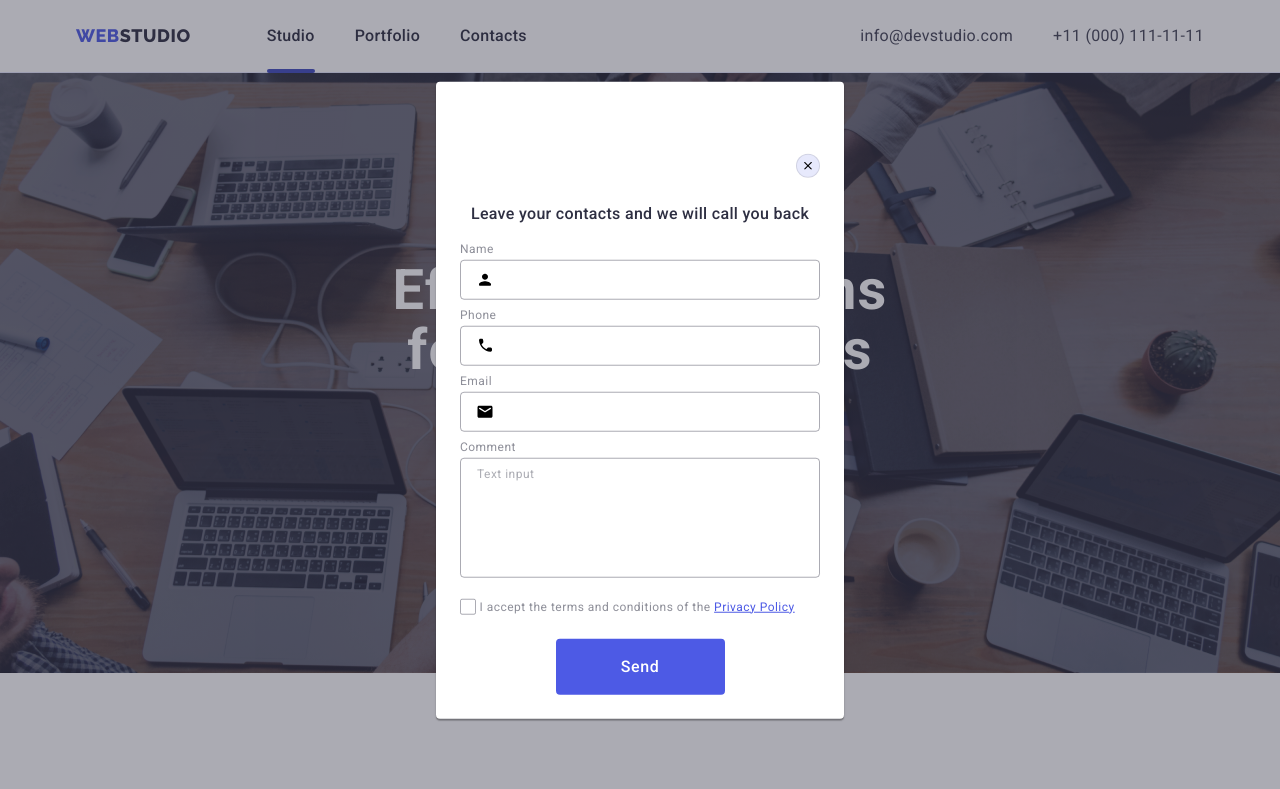
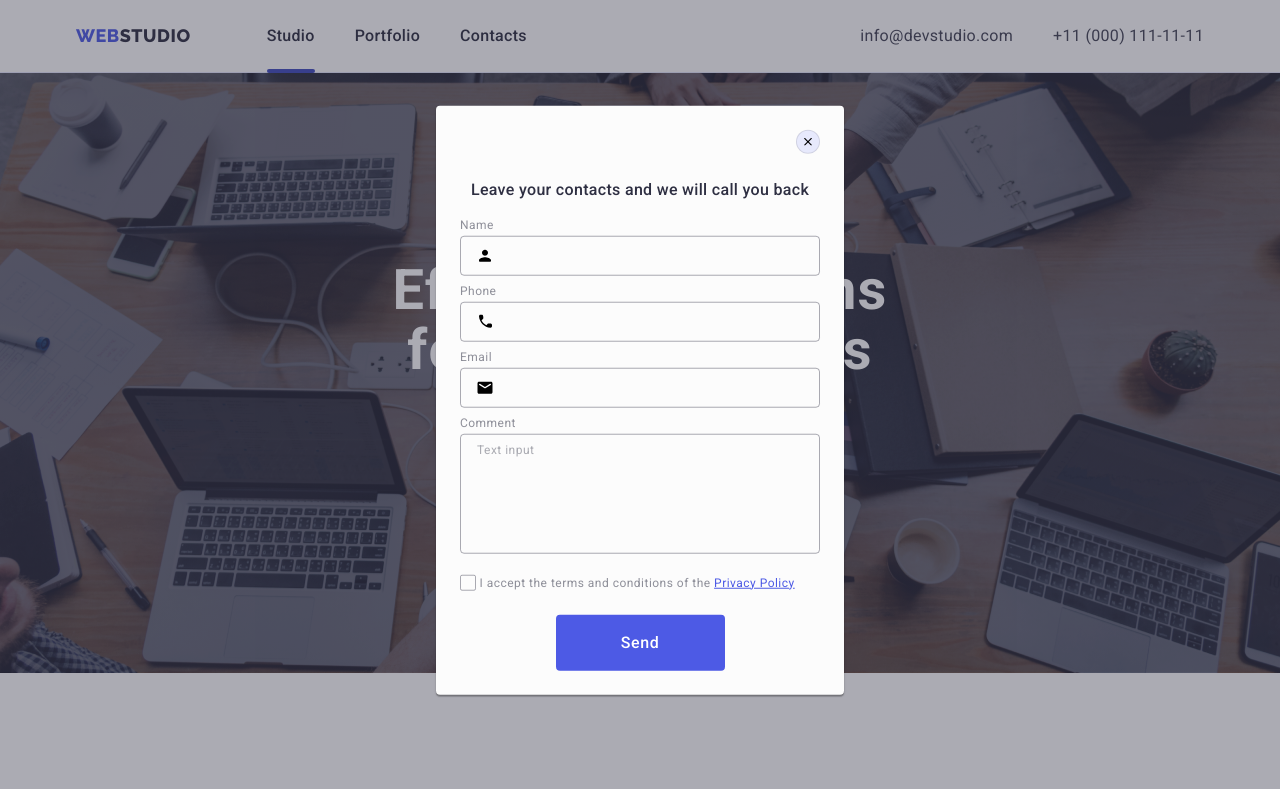
Before and after one commit to zadumka/hw-v2-05, a plain HTML site: page index.html in a window 1280 px wide. Both pictures are taken after a click on the button "Order Service". Shown: the top 789 px of the page. Drawn offline with nearby package versions, Linux system fonts and the light colour scheme.

Commit message:
add files upd

```diff
--- a/css/styles.css
+++ b/css/styles.css
@@ -562,7 +562,7 @@ body {
     letter-spacing: 0.04em;
     padding-left: 16px;
     margin-right: 24px;
-    box-shadow: 0px 4px 4px 0px rgba(0, 0, 0, 0.15);
+    filter: drop-shadow(0px 4px 4px rgba(0, 0, 0, 0.15));
     border-radius: 4px;
     color: #ffffff;
 }
@@ -628,8 +628,8 @@ body {
     padding: 72px 24px 24px 24px;
     transform: translate(-50%, -50%) scale(1);
     width: 408px;
-    min-height: 576px;
-    background: #ffffff;
+    min-height: 584px;
+    background: #fcfcfc;
     box-shadow: 0px 1px 1px rgba(0, 0, 0, 0.14), 0px 1px 3px rgba(0, 0, 0, 0.12),
     0px 2px 1px rgba(0, 0, 0, 0.2);
     border-radius: 4px;
@@ -641,6 +641,9 @@ body {
 }
 
 .modal-close-btn {
+    position: absolute;
+    top: 24px;
+    right: 24px;
     width: 24px;
     height: 24px;
     border-radius: 50%;
@@ -652,7 +655,7 @@ body {
     margin-left: auto;
     padding: 0;
     cursor: pointer;
-    transition: background-color 250ms cubic-bezier(0.4, 0, 0.2, 1);
+    transition: background-color 250ms cubic-bezier(0.4, 0, 0.2, 1), border 250ms cubic-bezier(0.4, 0, 0.2, 1);
     margin-bottom: 24px;
 }
 
```
Also changed, not shown: 1 other file.
